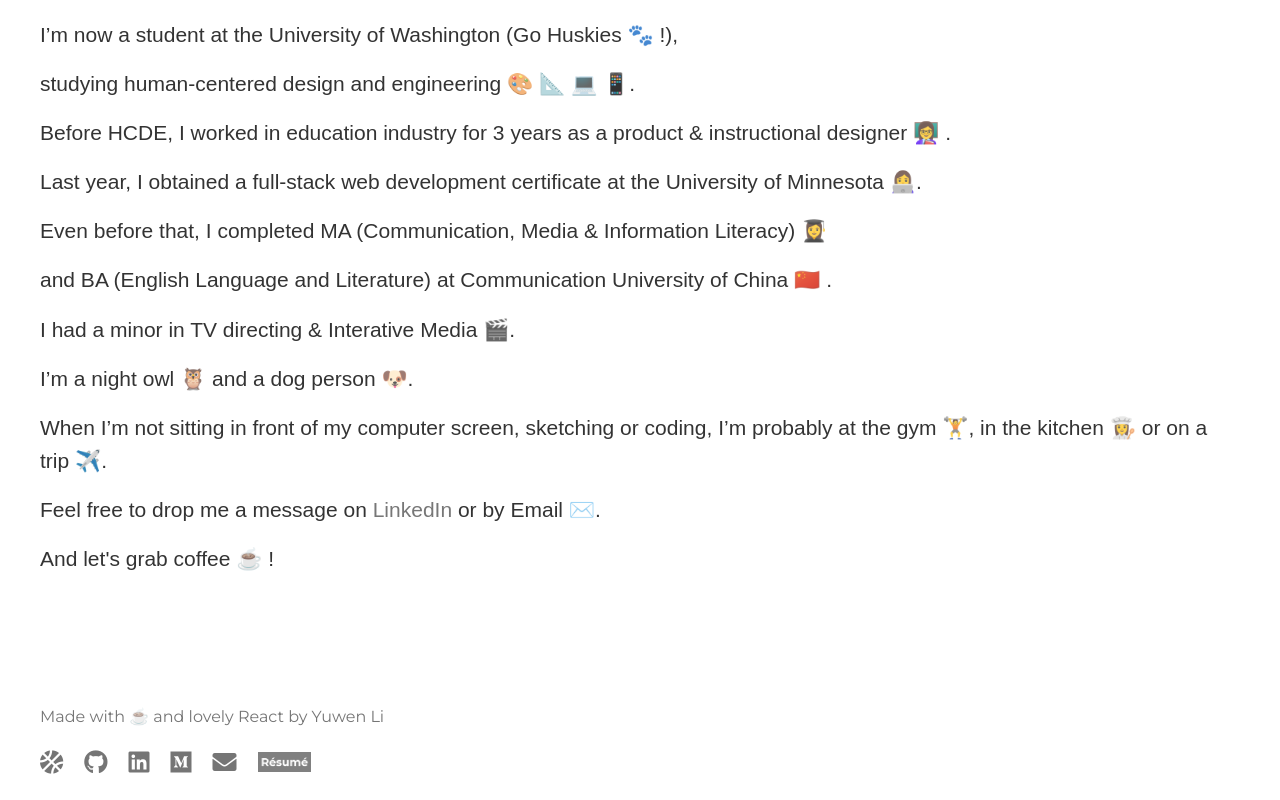
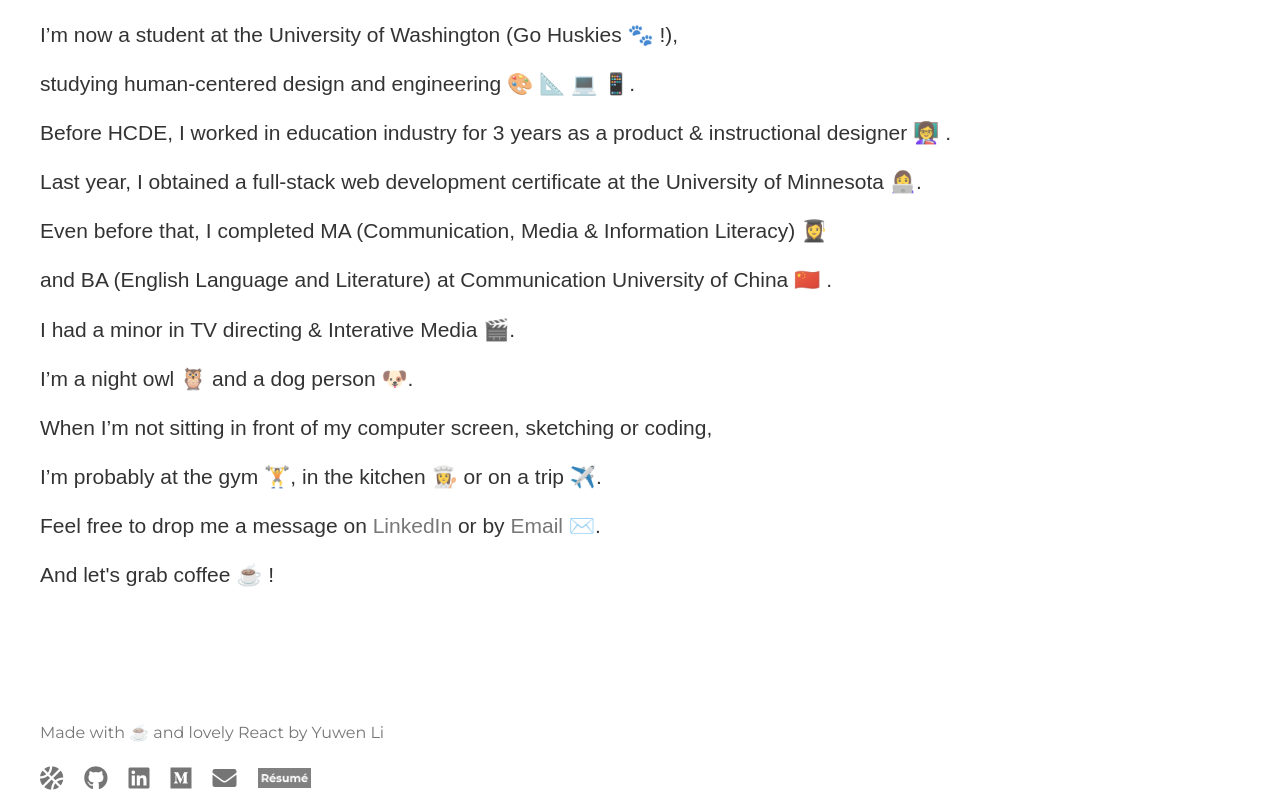
Before and after one commit to muzlee1113/portfolio, a React (Create React App) app: page /about in a window 1280 px wide. Shown: the part 818-1618 px from the top of the page. Built offline with nearby package versions, Linux system fonts and the light colour scheme; the HTML template or start-up script is replaced by a standard one; a web font is replaced by a local one.

Commit message:
about us

```diff
--- a/src/pages/About.js
+++ b/src/pages/About.js
@@ -24,8 +24,9 @@ function About() {
                     <p>and BA (English Language and Literature) at Communication University of China 🇨🇳 .</p>
                     <p>I had a minor in TV directing & Interative Media 🎬.</p>
                     <p>I’m a night owl 🦉 and a dog person 🐶. </p>
-                    <p>When I’m not sitting in front of my computer screen, sketching or coding, I’m probably at the gym 🏋️‍, in the kitchen 👩‍🍳 or on a trip ✈️.</p>
-                    <p>Feel free to drop me a message on <a href="https://www.linkedin.com/in/yuwen-li-176a43105/">LinkedIn</a> or by <a href="mailto:liyuwen@uw.com"></a>Email ✉️.</p>
+                    <p>When I’m not sitting in front of my computer screen, sketching or coding,</p>
+                    <p>I’m probably at the gym 🏋️‍, in the kitchen 👩‍🍳 or on a trip ✈️.</p>
+                    <p>Feel free to drop me a message on <a href="https://www.linkedin.com/in/yuwen-li-176a43105/">LinkedIn</a> or by <a href="mailto:liyuwen@uw.com"></a><a href="mailto:liyuwen@uw.com">Email</a> ✉️.</p>
                     <p>And let's grab coffee ☕️ !</p>
                 </div>
             </section>
```
